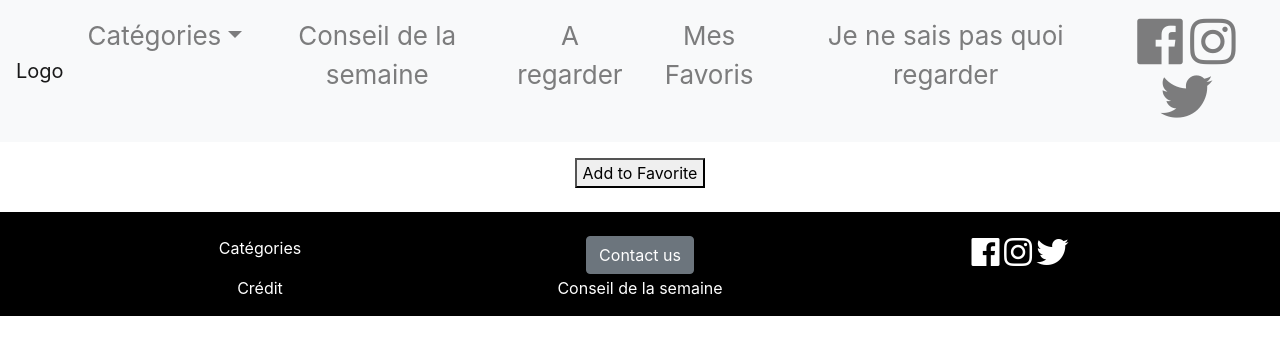
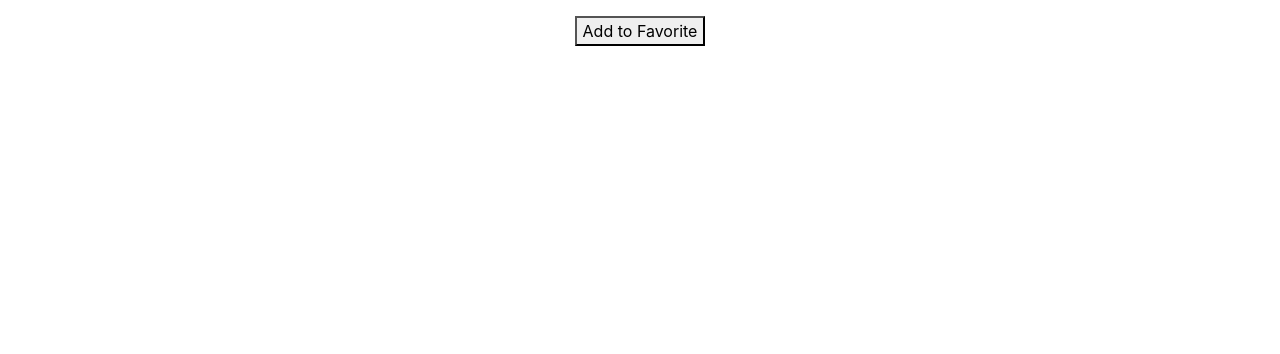
Before and after one commit to WildCodeSchool/toulouse-0219-js-moviescreen, a React (Create React App) app: page / in a window 1280 px wide. Shown: the top 354 px of the page. Built offline with nearby package versions, Linux system fonts and the light colour scheme.

Commit message:
bouton fonctionnel

```diff
--- a/src/App.js
+++ b/src/App.js
@@ -1,8 +1,6 @@
 import React, { Component } from 'react';
 import Favorite from './components/Favorite';
 import './App.css';
-import Example from './components/navbar';
-import Footer from './components/footer';
 import movies from './popular-movies';
 import Bouton from './bouton';
 
@@ -27,12 +25,12 @@ class App extends Component {
     return (
       <div className="App">
         <header className="App-header">
-          <Example />
+
         </header>
         <Favorite movies={movies.results} favorites={this.state.favorites} />
         <Bouton ajoutFav={this.ajoutFav} />
         <footer className="foot">
-          <Footer />
+
         </footer>
       </div>
     );
--- a/src/components/footer.js
+++ /dev/null
@@ -1,30 +0,0 @@
-import React from 'react';
-import { Button } from 'reactstrap';
-
-export default class Footer extends React.Component {
-  render() {
-    return (
-        <footer className="fond-foot">
-            <div className="container">
-                <div className="row">
-                    <div className="col-sm-12 col-md-6 col-lg-4 mt-4">
-                        <p>Catégories</p>
-                    </div>
-                    <div className="col-sm-12 col-md-6 col-lg-4 mt-4">
-                        <Button color="secondary">Contact us</Button>{' '}
-                    </div>
-                    <div className="col-sm-12 col-md-6 col-lg-4 mt-4">
-                    <i class="fab fa-facebook fa-2x"></i> <i class="fab fa-instagram fa-2x"></i> <i class="fab fa-twitter fa-2x"></i>
-                    </div>
-                    <div className="col-sm-12 col-md-6 col-lg-4">
-                        <p>Crédit</p>
-                    </div>
-                    <div className="col-sm-12 col-md-6 col-lg-4">
-                        <p>Conseil de la semaine</p>
-                    </div>
-                </div>
-            </div>
-        </footer>
-    );
-    }
-}
--- a/src/components/navbar.js
+++ /dev/null
@@ -1,84 +0,0 @@
-import React from 'react';
-import {
-  Collapse,
-  Navbar,
-  NavbarToggler,
-  NavbarBrand,
-  Nav,
-  NavItem,
-  NavLink,
-  UncontrolledDropdown,
-  DropdownToggle,
-  DropdownMenu,
-  DropdownItem } from 'reactstrap';
-
-export default class Example extends React.Component {
-  constructor(props) {
-    super(props);
-
-    this.toggle = this.toggle.bind(this);
-    this.state = {
-      isOpen: false
-    };
-  }
-  toggle() {
-    this.setState({
-      isOpen: !this.state.isOpen
-    });
-  }
-  render() {
-    return (
-      <div>
-        <Navbar color="light" light expand="md">
-          <NavbarBrand href="/">Logo</NavbarBrand>
-          <NavbarToggler onClick={this.toggle} />
-          <Collapse isOpen={this.state.isOpen} navbar>
-            <Nav className="ml-center" navbar>
-            <UncontrolledDropdown nav inNavbar>
-                <DropdownToggle nav caret>
-                  Catégories
-                </DropdownToggle>
-                <DropdownMenu right>
-                  <DropdownItem>
-                    Action
-                  </DropdownItem>
-                  <DropdownItem>
-                    Comédie
-                  </DropdownItem>
-                  <DropdownItem>
-                    Science-fiction
-                  </DropdownItem>
-                  <DropdownItem>
-
-                  </DropdownItem>
-                  <DropdownItem>
-                    Action
-                  </DropdownItem>
-                  <DropdownItem>
-                    Comédie
-                  </DropdownItem>
-
-                </DropdownMenu>
-              </UncontrolledDropdown>
-              <NavItem>
-                <NavLink href="">Conseil de la semaine</NavLink>
-              </NavItem>
-              <NavItem>
-                <NavLink href="">A regarder</NavLink>
-              </NavItem>
-              <NavItem>
-                <NavLink href="">Mes Favoris</NavLink>
-              </NavItem>
-              <NavItem>
-                <NavLink href="">Je ne sais pas quoi regarder</NavLink>
-              </NavItem>
-              <NavItem>
-                <NavLink href=""> <i class="fab fa-facebook fa-2x"></i> <i class="fab fa-instagram fa-2x"></i> <i class="fab fa-twitter fa-2x"></i></NavLink>
-              </NavItem>
-            </Nav>
-          </Collapse>
-        </Navbar>
-      </div>
-    );
-  }
-}
```
